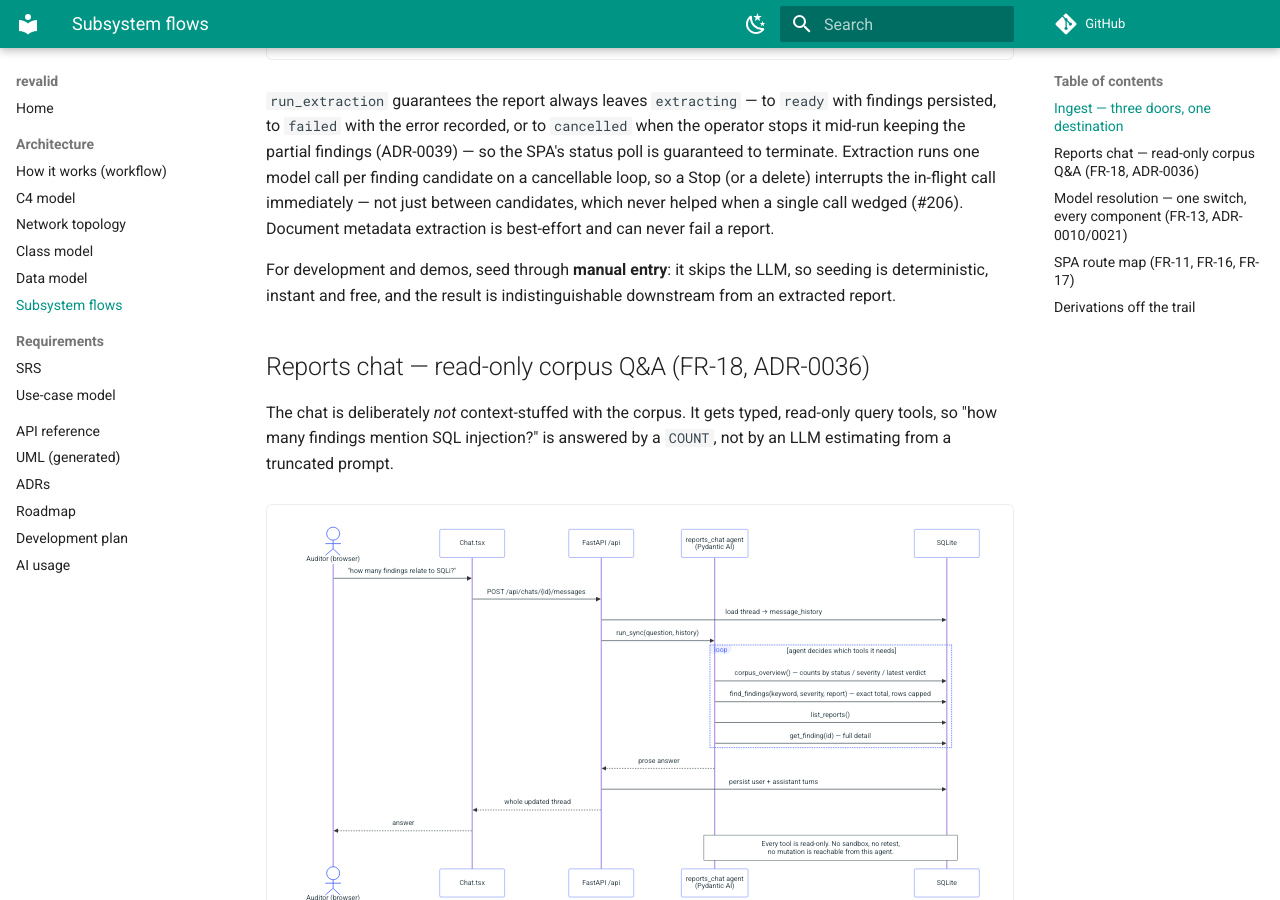
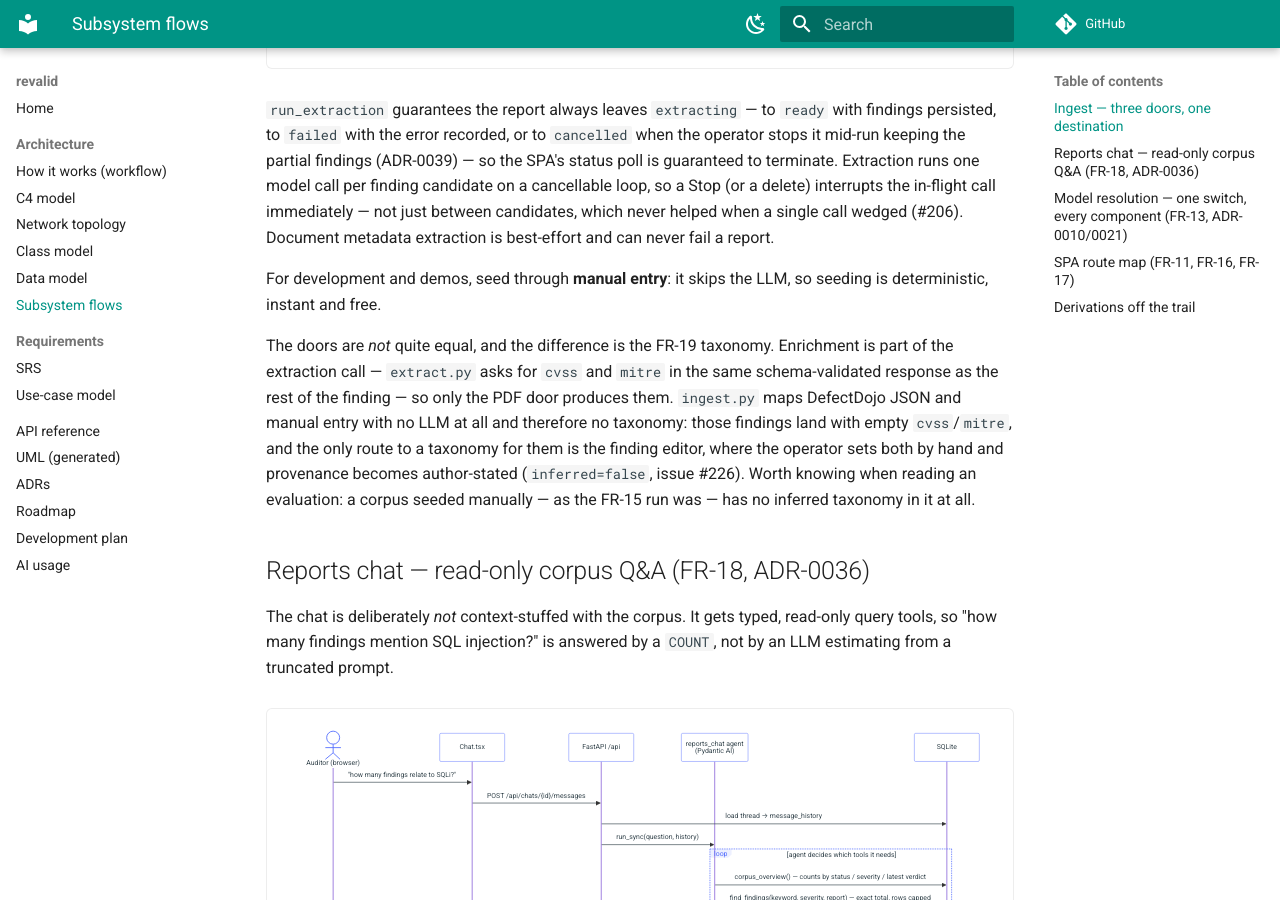
Before and after one commit to SelfishCoconut/revalid, an MkDocs documentation site: the page built from docs/architecture/subsystem-flows.md, in a window 1280 px wide and 900 px high, scrolled down 1117 px. Built offline with MkDocs 1.6.1 and Material for MkDocs 9.7.7, drawn with Linux system fonts in a browser that asks for light colours; comment, search, counter and statistics services are not loaded.

Commit message:
docs: the JSON and manual doors get no taxonomy — say so
The ingest flow diagram routed both `extract` and `ingest` through the FR-19
enrichment box, implying all three doors produce CVSS and ATT&CK. Only the PDF
door does: enrichment is part of the extraction call's schema-validated
response, and `ingest.py` touches neither field, so DefectDojo JSON and manual
entry land with both empty. Spotted by Álvaro reading the page.

The diagram now sends `ingest` straight to persistence, and the prose names the
consequence for reading an evaluation: a manually seeded corpus — as the FR-15
run was — contains no inferred taxonomy at all.

Co-Authored-By: Claude Opus 4.8 <noreply@anthropic.com>

```diff
--- a/docs/architecture/subsystem-flows.md
+++ b/docs/architecture/subsystem-flows.md
@@ -28,8 +28,8 @@ flowchart TB
     M --> MAP
 
     EX --> ENR["CVSS + MITRE ATT&CK enrichment<br/>copied when stated, inferred + flagged when not<br/>FR-19, ADR-0037"]
-    MAP --> ENR
     ENR --> PERSIST["persist finding identity + version 1<br/>origin = extraction"]
+    MAP -->|"no taxonomy — set by hand<br/>in the finding editor"| PERSIST
     PERSIST --> READY(["report → ready"])
 
     PX -.->|"PdfError / any exception"| FAIL(["report → failed<br/>error recorded"])
@@ -50,8 +50,18 @@ single call wedged (#206). Document metadata extraction is best-effort and can n
 fail a report.
 
 For development and demos, seed through **manual entry**: it skips the LLM, so
-seeding is deterministic, instant and free, and the result is indistinguishable
-downstream from an extracted report.
+seeding is deterministic, instant and free.
+
+The doors are *not* quite equal, and the difference is the FR-19 taxonomy.
+Enrichment is part of the extraction call — `extract.py` asks for `cvss` and
+`mitre` in the same schema-validated response as the rest of the finding — so
+only the PDF door produces them. `ingest.py` maps DefectDojo JSON and manual
+entry with no LLM at all and therefore no taxonomy: those findings land with
+empty `cvss`/`mitre`, and the only route to a taxonomy for them is the finding
+editor, where the operator sets both by hand and provenance becomes
+author-stated (`inferred=false`, issue #226). Worth knowing when reading an
+evaluation: a corpus seeded manually — as the FR-15 run was — has no inferred
+taxonomy in it at all.
 
 ## Reports chat — read-only corpus Q&A (FR-18, ADR-0036)
 
```
